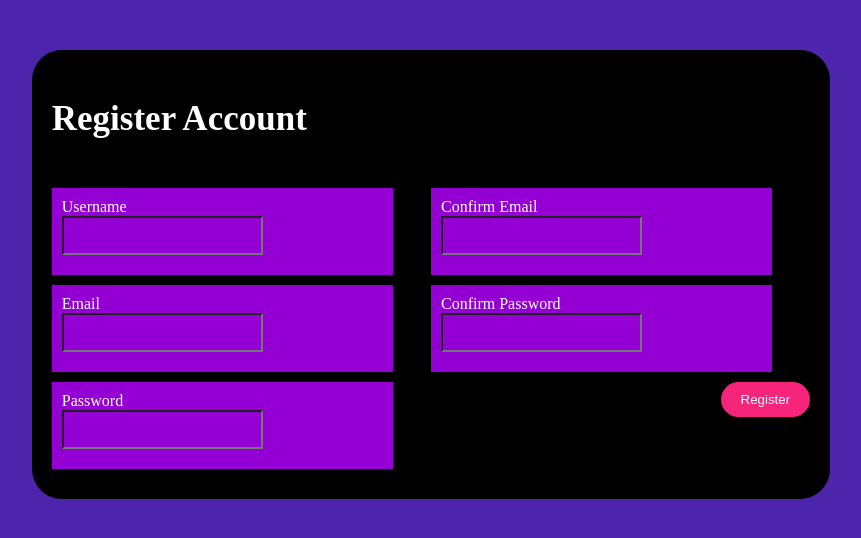
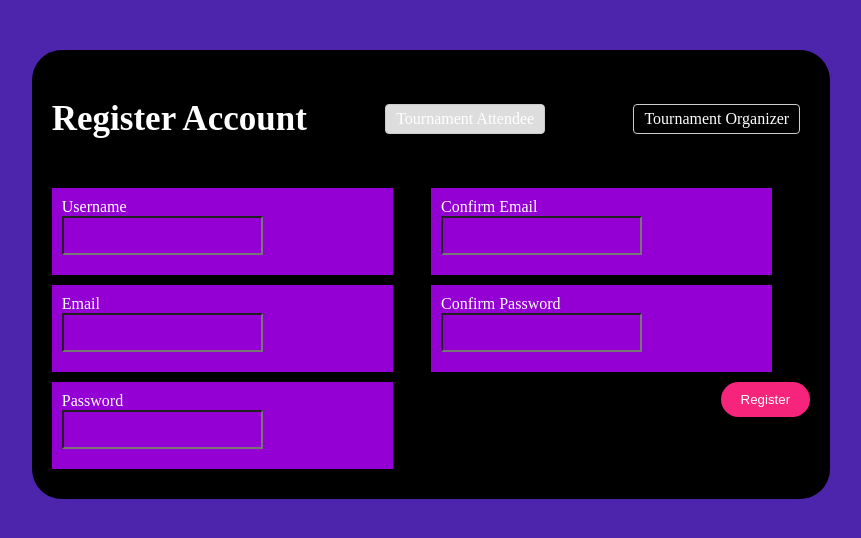
Before and after one commit to BrevinQ42/laban.gg, a Django app: page /register/ in a window 1280 px wide. Shown: the top 538 px of the page, without its empty margins (209-1070 px from the left). Run offline with Django 3.2, Linux system fonts and the light colour scheme.

Commit message:
Added script and CSS to switch between forms

```diff
--- a/labanGG/register/templates/register/register.html
+++ b/labanGG/register/templates/register/register.html
@@ -67,6 +67,31 @@
             border-radius: 10px;
             cursor: pointer;
         }
+
+
+        /* Styling for the option buttons */
+        .option-button {
+            cursor: pointer;
+            padding: 5px 10px;
+            margin-right: 10px;
+            border: 1px solid #ccc;
+            border-radius: 4px;
+        }
+
+        /* Styling for the active option button */
+        .option-button.active {
+            background-color: #ddd;
+        }
+
+          /* Styling for the forms */
+        .form-container {
+            display: none; /* Hide forms by default */
+        }
+
+        /* Styling for the active form */
+        .form-container.active {
+            display: block; /* Show active form */
+        }
     </style>
 </head>
 
@@ -74,9 +99,11 @@
     <div class="black-box">
         <div class="header-row">
             <h2>Register Account</h2>
+            <div class="option-button active" onclick="showForm('form1')">Tournament Attendee</div>
+            <div class="option-button" onclick="showForm('form2')">Tournament Organizer</div>
         </div>
 
-        <form method="post" enctype="multipart/form-data">
+        <form id="form1" class="form-container active" method="post" enctype="multipart/form-data">
             {% csrf_token %}
             <div class="form-column">
                 <div class="purple-box">
@@ -92,6 +119,21 @@
                     <input type="text" name="password" id="password" class="purple-box">
                 </div>
             </div>
+            <div class="form-column">
+                <div class="purple-box">
+                    <label for="confirm_email">Confirm Email</label><br>
+                    <input type="text" name="confirm_email" id="confirm_email" class="purple-box">
+                </div>
+                <div class="purple-box">
+                    <label for="confirm_password">Confirm Password</label><br>
+                    <input type="text" name="confirm_password" id="confirm_password" class="purple-box">
+                </div>
+            </div>
+            <button type="submit" class="pink-button">Register</button>
+        </form>
+
+        <form id="form2" class="form-container" method="post" enctype="multipart/form-data">
+            {% csrf_token %}
             <div class="form-column">
                 <div class="purple-box">
                     <label for="confirm_email">Confirm Email</label><br>
@@ -121,5 +163,29 @@
             {% endblock %}
         </div>
     </div>
+
+    <script>
+        function showForm(formId) {
+          // Hide all form containers
+          var formContainers = document.getElementsByClassName("form-container");
+          for (var i = 0; i < formContainers.length; i++) {
+            formContainers[i].classList.remove("active");
+          }
+
+          // Show the selected form container
+          var selectedForm = document.getElementById(formId);
+          selectedForm.classList.add("active");
+
+          // Update the active state of option buttons
+          var optionButtons = document.getElementsByClassName("option-button");
+          for (var i = 0; i < optionButtons.length; i++) {
+            optionButtons[i].classList.remove("active");
+            if (optionButtons[i].getAttribute("onclick").includes(formId)) {
+              optionButtons[i].classList.add("active");
+            }
+          }
+        }
+        </script>
+
 </body>
 </html>
```
